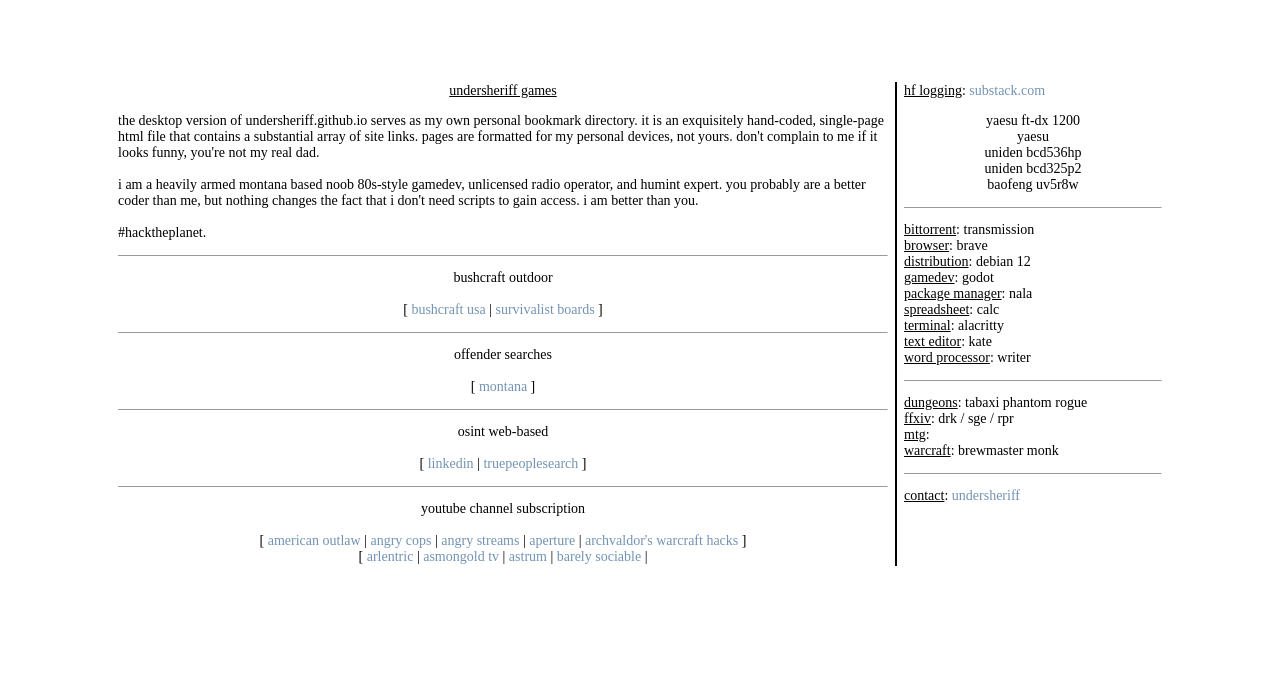
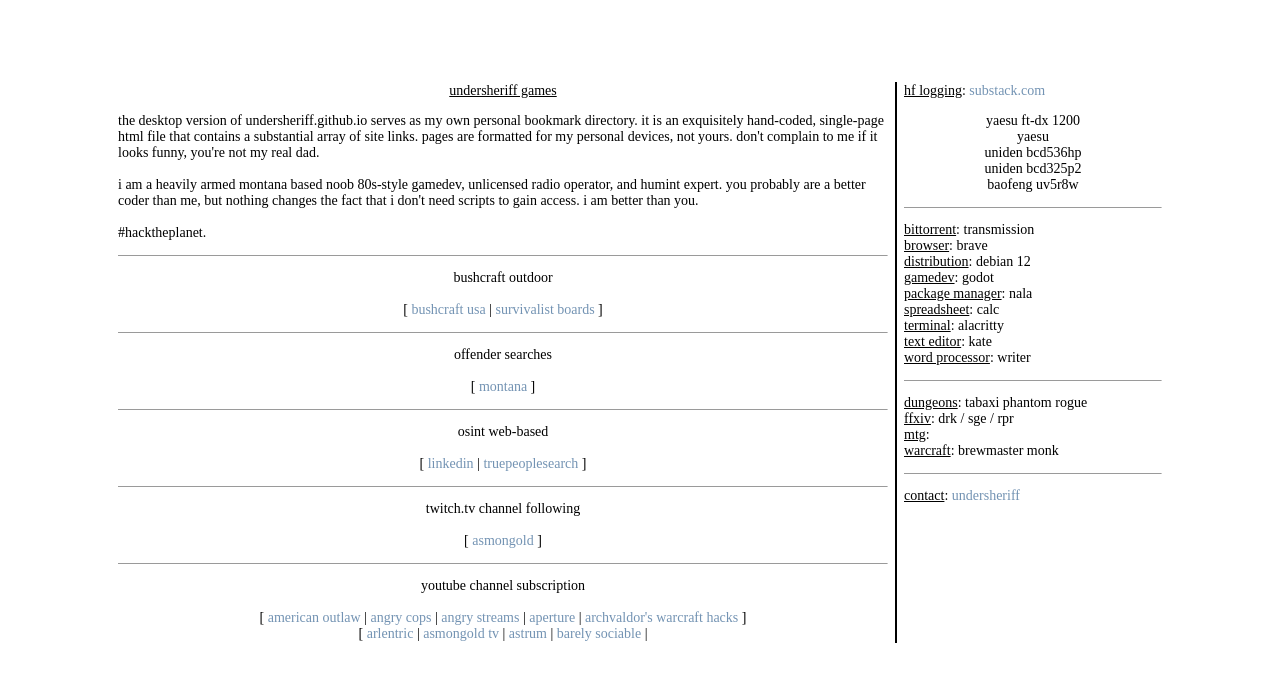
Before and after one commit to undersheriff/undersheriff.github.io, a plain HTML site: page desktop/index.html in a window 1280 px wide. Drawn offline with Linux system fonts and the light colour scheme.

Commit message:
Update index.html

```diff
--- a/desktop/index.html
+++ b/desktop/index.html
@@ -57,6 +57,11 @@ a:active {
             </p>
             <hr size=0 width=768>
             <p style="color:000000; font-family:hack; font-size:14; text-align:center;">
+              twitch.tv channel following<br><br>
+              [ <a href=https://www.twitch.tv/asmongold target=new>asmongold</a> ]
+            </p>
+            <hr size=0 width=768>
+            <p style="color:000000; font-family:hack; font-size:14; text-align:center;">
               youtube channel subscription<br><br>
               [ <a href=https://www.youtube.com/@thelastamericanoutlaw target=new>american outlaw</a> | <a href=https://www.youtube.com/@angrycops target=new>angry cops</a> |
               <a href=https://www.youtube.com/@angrystreams target=new>angry streams</a> | <a href=https://www.youtube.com/@aperturethinking target=new>aperture</a> |
```
